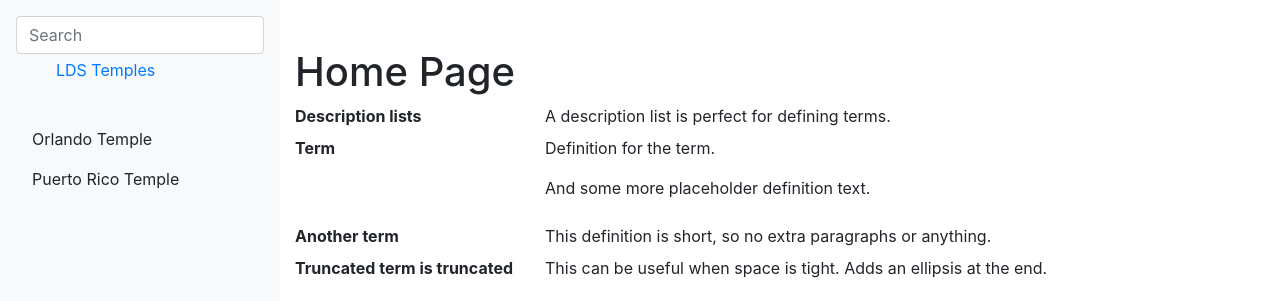
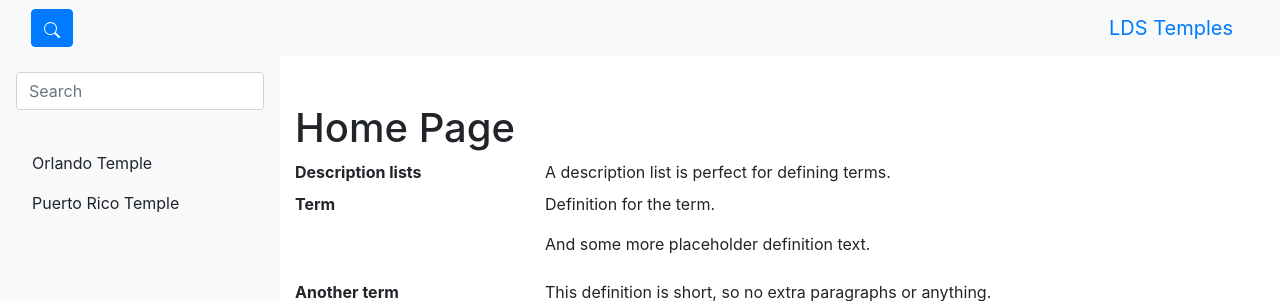
Before and after one commit to Calesi19/Temples, a Django app: page / in a window 1280 px wide. Shown: the top 301 px of the page. Run offline with Django 5.2, Linux system fonts and the light colour scheme; data comes from the database, SQL or seed files in the repository; parts of the project's set-up code (start-up, migrations or seed data) failed here and were passed over; some libraries are stand-ins or nearby versions.

Commit message:
fix: updates to color scheme

```diff
--- a/temples/ldstemples/templates/base.html
+++ b/temples/ldstemples/templates/base.html
@@ -19,8 +19,25 @@
 
 </head>
 
-<body>
+<body class="bg-body">
 
+
+  <nav class="navbar navbar-expand-lg bg-light">
+    <div class="container-fluid">
+
+
+      <button class="btn btn-primary center">
+        <svg class="center" xmlns="http://www.w3.org/2000/svg" width="16" height="16" fill="currentColor" class="bi bi-search" viewBox="0 0 16 16">
+          <path d="M11.742 10.344a6.5 6.5 0 1 0-1.397 1.398h-.001q.044.06.098.115l3.85 3.85a1 1 0 0 0 1.415-1.414l-3.85-3.85a1 1 0 0 0-.115-.1zM12 6.5a5.5 5.5 0 1 1-11 0 5.5 5.5 0 0 1 11 0"/>
+        </svg>
+      </button>
+
+      <a class="navbar-brand" href="/">LDS Temples</a>
+
+
+
+    </div>
+  </nav>
 
 
 
@@ -29,12 +46,7 @@
       <form class="d-flex" role="search">
         <input class="form-control me-2" type="search" placeholder="Search" aria-label="Search">
       </form>
-      <a href="/" class="d-flex align-items-center mb-3 mb-md-0 me-md-auto link-body-emphasis text-decoration-none">
-        <svg class="bi pe-none me-2" width="40" height="32">
-          <use xlink:href="#bootstrap"></use>
-        </svg>
-        <span class="fs-4">LDS Temples</span>
-      </a>
+
       <hr>
       <ul class="nav nav-pills flex-column mb-auto">
 
@@ -64,19 +76,6 @@
     <div id="content" class="container py-5">{% block content %} {% endblock %}</div>
   </div>
 
-  <footer>
-    <div class="container">
-      <div class="row">
-        <div>
-          <p>LDS Temples</p>
-        </div>
-        <div>
-          <p>LDS Temples</p>
-        </div>
-      </div>
-    </div>
-
-  </footer>
 
   <script>
     // This shows selection on sidebar.
--- a/temples/ldstemples/views.py
+++ b/temples/ldstemples/views.py
@@ -23,7 +23,19 @@ def templeshow(request, temple_id):
 
     <div class="row my-5 px-3" style="justify-content: space-between">
     <div>
-    <p>Address: {temple.city}</p>
+    <dl class="row">
+    <dt class="col-sm-3">Address</dt>
+    <dd class="col-sm-8">
+
+    11301 Temple Hill Rd,
+    Orlando, FL 32817
+
+    </dd>
+
+    <dt class="col-sm-3">Dedicated</dt>
+    <dd class="col-sm-9">
+      <p>Definition for the term.</p>
+    </dd>
     </div>
 
     <div id="myCarousel" class="carousel slide rounded" style="height: 300px; width: 400px; overflow: hidden;">
@@ -52,7 +64,10 @@ def templeshow(request, temple_id):
 
     </div>
     {google_map}
-    {hostname}
+
+    <div class="card p-4 bg-dark">
+    <code style="color: white;">{hostname}/{temple_id}</code>
+    </div>
     </div>
     """
     return HttpResponse(html)
```
